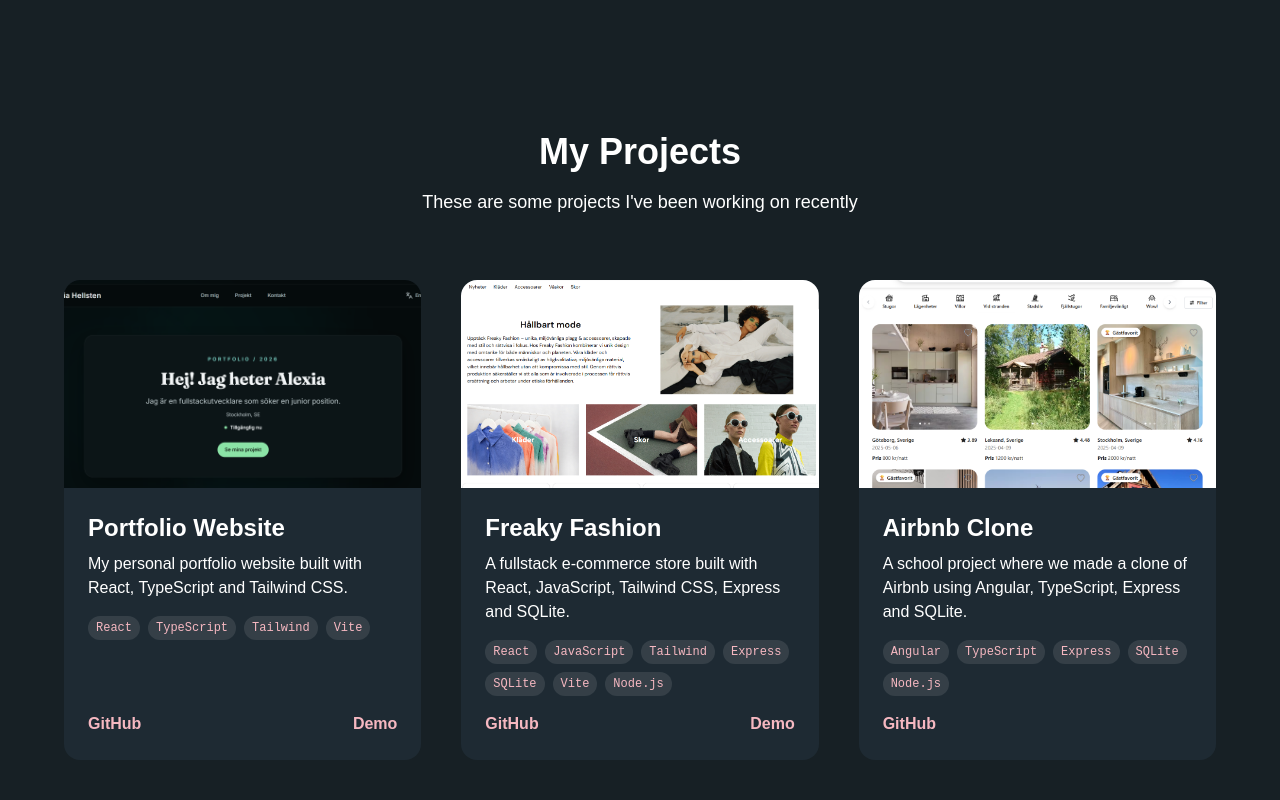
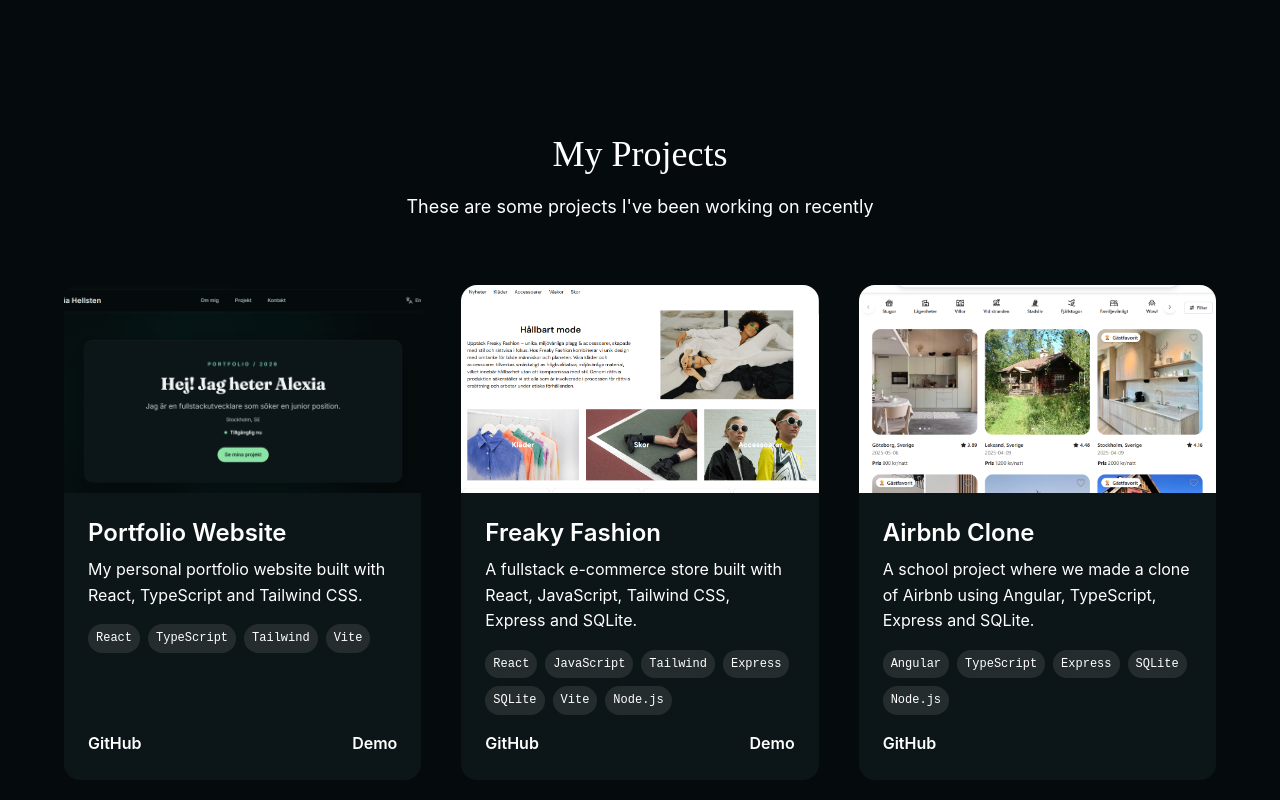
Before and after one commit to alexiahellsten/portfolio-2025, a React (Vite) app: page / in a window 1280 px wide. Shown: the part 1660-2460 px from the top of the page. Built offline with nearby package versions, Linux system fonts and the light colour scheme.

Commit message:
Update index.css

```diff
--- a/src/index.css
+++ b/src/index.css
@@ -1,30 +1,162 @@
 @import "tailwindcss";
 
-@import url("https://fonts.googleapis.com/css2?family=Karla:ital,wght@0,200..800;1,200..800&display=swap");
+@import url("https://fonts.googleapis.com/css2?family=Inter:wght@300;400;500;600&display=swap");
+@import url("https://fonts.googleapis.com/css2?family=Fraunces:opsz,wght@9..144,300..700&display=swap");
 @import url("https://fonts.googleapis.com/css2?family=Google+Sans+Code:ital,wght@0,300..800;1,300..800&family=Karla:ital,wght@0,200..800;1,200..800&display=swap");
 
 @theme {
-  --color-brand-bg: #172025;
-  --color-brand-surface: #1e2a33;
-  --color-brand-surface-alt: #2f3e46;
-  --color-accent: #ef798a;
-  --color-accent-light: #f6b8c1;
+  --color-brand-bg: #050b0c;
+  --color-brand-surface: #0c1517;
+  --color-brand-surface-alt: #102226;
+  --color-brand-fg: #f3f6f7;
+  --color-brand-muted: #b4c0c3;
+  --color-brand-border: rgba(255, 255, 255, 0.12);
+  --color-accent-primary: #7dd3c7;
+  --color-accent-secondary: #5ebfb3;
+  --color-accent: #7dd3c7;
+  --color-accent-deep: #053033;
+  --color-accent-mid: #0b4a4f;
+  --color-accent-cta: #8be3a6;
+  --color-accent-terra: #8be3a6;
 }
 
 :root {
-  font-family: "Karla", sans-serif;
-  line-height: 1.5;
-  font-weight: 400;
-  font-synthesis: none;
+  font-family: "Inter", sans-serif;
+  line-height: 1.6;
   text-rendering: optimizeLegibility;
   -webkit-font-smoothing: antialiased;
   -moz-osx-font-smoothing: grayscale;
 }
 
+html {
+  scroll-behavior: smooth;
+  scroll-padding-top: 5.5rem;
+}
+
+@media (prefers-reduced-motion: reduce) {
+  html {
+    scroll-behavior: auto;
+  }
+}
+
 body {
-  @apply bg-brand-bg;
+  background-color: var(--color-brand-bg);
+  color: var(--color-brand-fg);
+
+  background:
+    radial-gradient(
+      900px circle at 20% 10%,
+      color-mix(in srgb, var(--color-accent-deep) 22%, transparent),
+      transparent 60%
+    ),
+    radial-gradient(
+      700px circle at 80% 30%,
+      color-mix(in srgb, var(--color-accent-mid) 12%, transparent),
+      transparent 65%
+    ),
+    var(--color-brand-bg);
+}
+
+h1 {
+  font-family: "Fraunces", serif;
+  font-weight: 700;
+  letter-spacing: -0.01em;
+  line-height: 1.15;
+}
+
+h2 {
+  font-family: "Fraunces", serif;
+  font-weight: 600;
+  line-height: 1.2;
+}
+
+h3 {
+  font-family: "Fraunces", serif;
+  font-weight: 500;
+  line-height: 1.25;
+}
+
+.heading-primary {
+  font-family: "Fraunces", serif;
+  color: var(--color-accent-primary);
+}
+
+.heading-secondary {
+  font-family: "Fraunces", serif;
+  color: var(--color-accent-secondary);
+}
+
+.section {
+  position: relative;
+  background-color: var(--color-brand-bg);
+  padding-inline: 1rem;
+  padding-block: 4rem;
+  color: var(--color-brand-fg);
+}
+
+.section-centered {
+  min-height: 100vh;
+  display: flex;
+  flex-direction: column;
+  justify-content: center;
+}
+
+@media (min-width: 768px) {
+  .section {
+    padding-block: 5rem;
+  }
+}
+
+.section-inner {
+  margin-inline: auto;
+  width: 100%;
+  max-width: 72rem;
+}
+
+.section-prose {
+  max-width: 48rem;
+}
+
+.section-stack {
+  display: flex;
+  flex-direction: column;
+  gap: 2.5rem;
+}
+
+@media (min-width: 768px) {
+  .section-stack {
+    gap: 3rem;
+  }
+}
+
+.section-label {
+  font-size: 0.875rem;
+  font-weight: 600;
+  text-transform: uppercase;
+  letter-spacing: 0.2em;
+  color: var(--color-accent-primary);
+}
+
+@media (min-width: 640px) {
+  .section-label {
+    letter-spacing: 0.32em;
+  }
+}
+
+.hero {
+  background: radial-gradient(
+    circle at top,
+    color-mix(in srgb, var(--color-accent-deep) 10%, transparent),
+    transparent 60%
+  );
+}
+
+code,
+pre,
+.markdown {
+  font-family: "Google Sans Code", monospace;
 }
 
 .markdown {
-  font-family: "Google Sans Code", monospace;
+  line-height: 1.7;
 }
```
